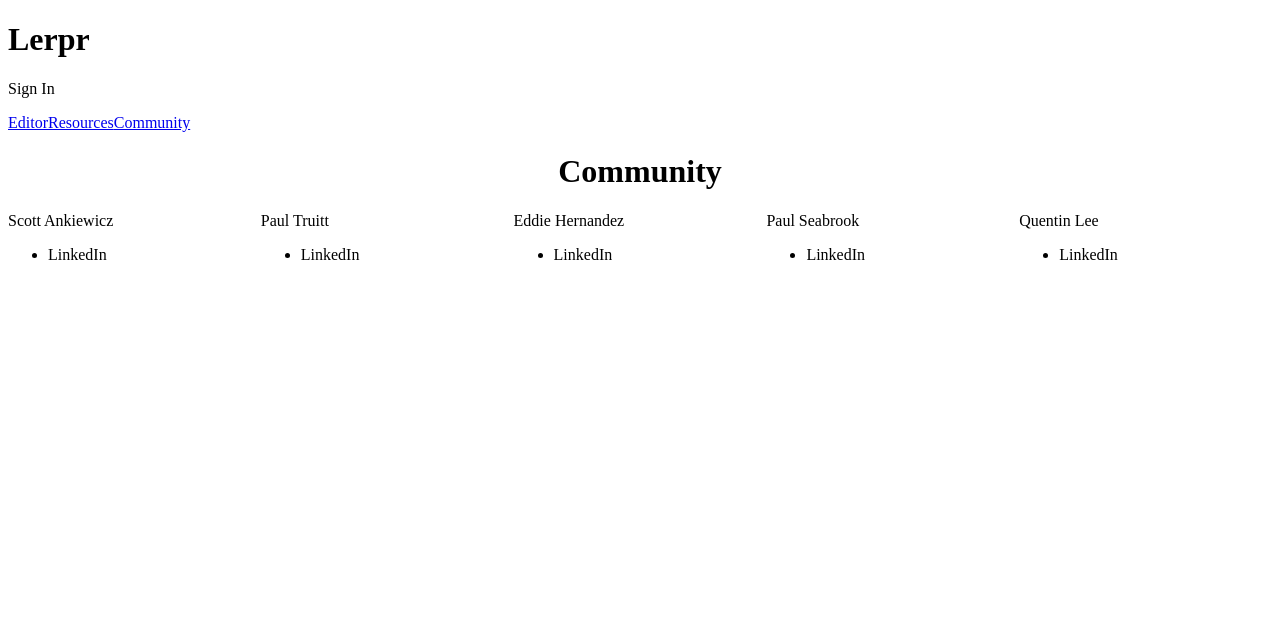
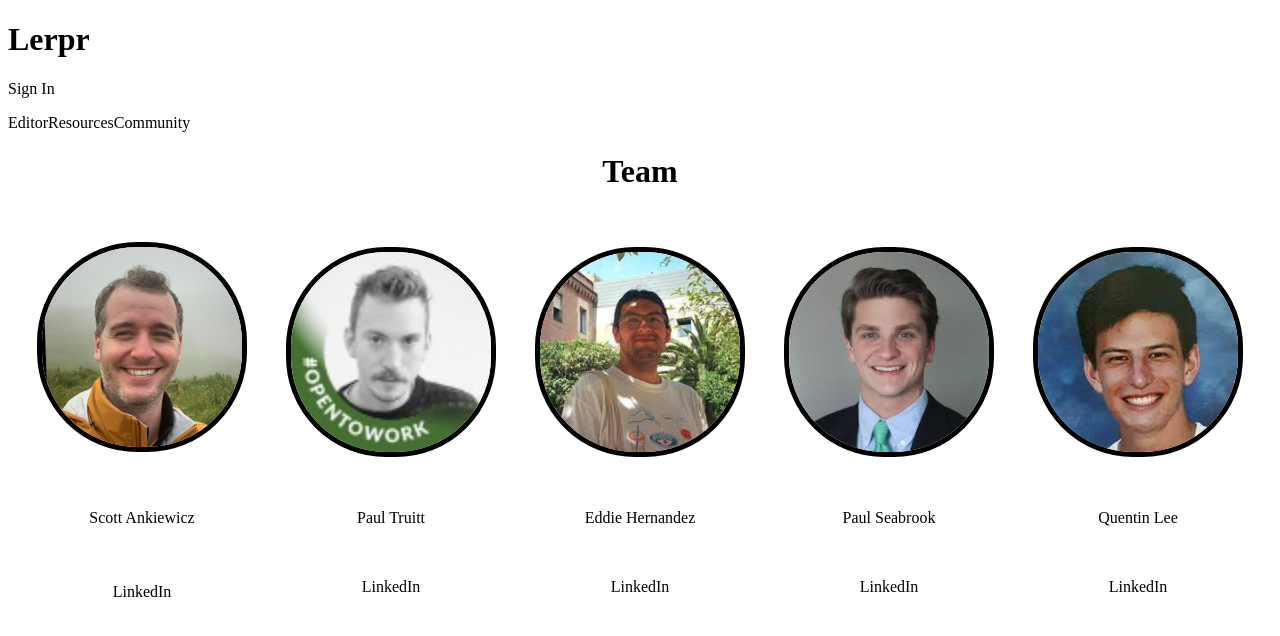
Before and after one commit to ScottAnk/lerpr, a React app: page /team in a window 1280 px wide. Built offline with nearby package versions, Linux system fonts and the light colour scheme.

Commit message:
add images, TeamMemberCards

```diff
--- a/src/pages/Resources/Resources.js
+++ b/src/pages/Resources/Resources.js
@@ -1,10 +1,11 @@
-import React, { useState } from 'react'
 // import Team from '../Team/Team'
-import { Navigate } from 'react-router-dom'
+import { useNavigate } from 'react-router-dom'
 
 export default function Resources() {
+  const navigate = useNavigate()
+
   function handleNavigateTeam() {
-    Navigate('/team')
+    navigate('/team')
   }
 
   return (
--- a/src/pages/Team/Team.css
+++ b/src/pages/Team/Team.css
@@ -4,10 +4,39 @@
   justify-content: center;
 }
 
+.TeamContainer {
+  /* display: flex;
+  align-items: center;
+  justify-content: space-evenly;
+  flex-direction: column; */
+}
+
 .TeamMain {
-  display: grid;
-  grid-template-columns: repeat(5, 1fr);
-  grid-template-rows: 1fr;
-  grid-column-gap: 0px;
-  grid-row-gap: 0px;
+  display: flex;
+  align-items: center;
+  justify-content: space-evenly;
 }
+
+.TeamMain > * {
+  padding: 10px;
+}
+
+.TeamMemberCard {
+  display: flex;
+  flex-direction: column;
+  align-items: center;
+  justify-content: space-around;
+  height: 50vh;
+}
+
+a {
+  color: inherit;
+  text-decoration: inherit;
+  cursor: inherit;
+}
+
+.img {
+  width: 200px;
+  border-radius: 100px;
+  border: solid black 5px;
+}
--- a/src/pages/Team/Team.js
+++ b/src/pages/Team/Team.js
@@ -1,4 +1,9 @@
 import './Team.css'
+import scott from '../../assets/scott.jpeg'
+import pault from '../../assets/PaulT.jpeg'
+import eddie from '../../assets/eddie.jpeg'
+import pauls from '../../assets/PaulS.jpeg'
+import quentin from '../../assets/quentin.jpeg'
 
 import React, { useState } from 'react'
 
@@ -8,53 +13,34 @@ export default function Team() {
   return (
     <main className="TeamContainer">
       <div className="TeamHeader">
-        <h1>Community</h1>
+        <h1>Team</h1>
       </div>
       <div className="TeamMain">
-        <div>
-          <img></img>
-          Scott Ankiewicz
-          <ul>
-            <li>
-              <a>LinkedIn</a>
-            </li>
-          </ul>
+        <div className="TeamMemberCard">
+          <img className="img" src={scott}></img>
+          <p>Scott Ankiewicz</p>
+
+          <a href="#">LinkedIn</a>
         </div>
-        <div>
-          <img></img>
+        <div className="TeamMemberCard">
+          <img className="img" src={pault}></img>
           Paul Truitt
-          <ul>
-            <li>
-              <a>LinkedIn</a>
-            </li>
-          </ul>
+          <a href="#">LinkedIn</a>
         </div>
-        <div>
-          <img></img>
+        <div className="TeamMemberCard">
+          <img className="img" src={eddie}></img>
           Eddie Hernandez
-          <ul>
-            <li>
-              <a>LinkedIn</a>
-            </li>
-          </ul>
+          <a href="#">LinkedIn</a>
         </div>
-        <div>
-          <img></img>
+        <div className="TeamMemberCard">
+          <img className="img" src={pauls}></img>
           Paul Seabrook
-          <ul>
-            <li>
-              <a>LinkedIn</a>
-            </li>
-          </ul>
+          <a href="#">LinkedIn</a>
         </div>
-        <div>
-          <img></img>
+        <div className="TeamMemberCard">
+          <img className="img" src={quentin}></img>
           Quentin Lee
-          <ul>
-            <li>
-              <a>LinkedIn</a>
-            </li>
-          </ul>
+          <a href="#">LinkedIn</a>
         </div>
       </div>
     </main>
```
Also changed, not shown: src/assets/PaulS.jpeg (added), src/assets/PaulT.jpeg (added), src/assets/eddie.jpeg (added), src/assets/quentin.jpeg (added), src/assets/scott.jpeg (added).
